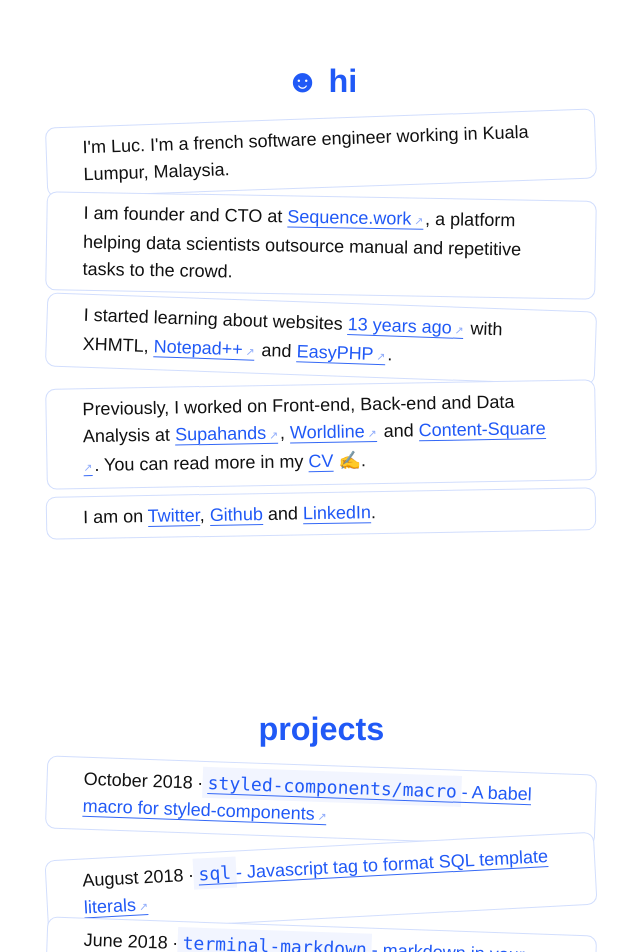
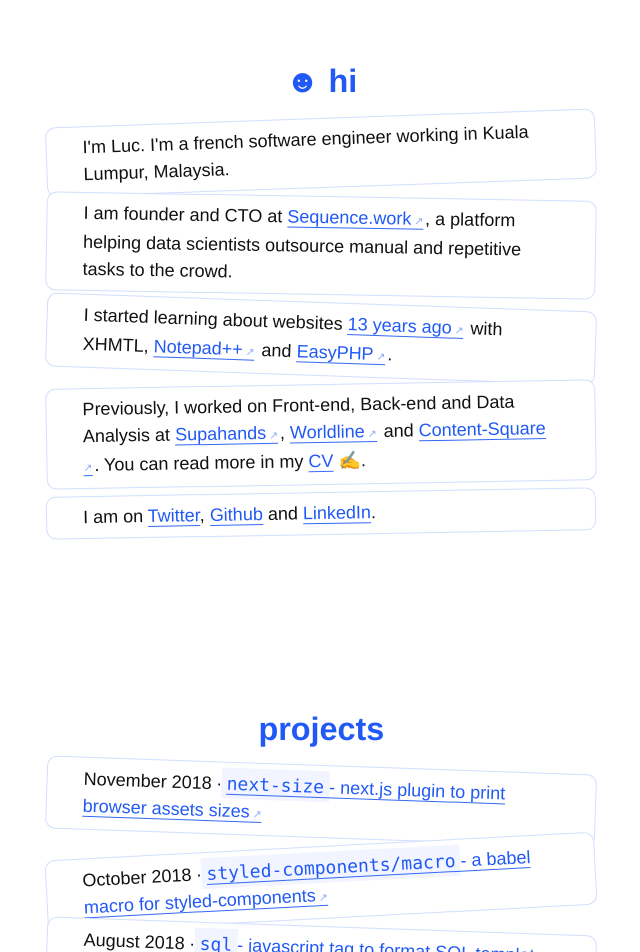
Before and after one commit to lucleray/luc.im, a Next.js app: page / in a window 1280 px wide. Shown: the top 952 px of the page, without its empty margins (56-696 px from the left). Built offline with nearby package versions, Linux system fonts and the light colour scheme; a web font is replaced by a local one.

Commit message:
add next-size

```diff
--- a/pages/index.js
+++ b/pages/index.js
@@ -13,11 +13,20 @@ import { LightText, InlineCode } from '../components/inline'
 
 const mywork = [
   {
+    id: 'next-size',
+    date: 'November 2018',
+    title: [
+      <InlineCode>next-size</InlineCode>,
+      ' - next.js plugin to print browser assets sizes'
+    ],
+    url: 'https://github.com/lucleray/next-size'
+  },
+  {
     id: 'babel-macro-styled-components',
     date: 'October 2018',
     title: [
       <InlineCode>styled-components/macro</InlineCode>,
-      ' - A babel macro for styled-components'
+      ' - a babel macro for styled-components'
     ],
     url: 'https://www.styled-components.com/docs/tooling#babel-macro'
   },
@@ -26,7 +35,7 @@ const mywork = [
     date: 'August 2018',
     title: [
       <InlineCode>sql</InlineCode>,
-      ' - Javascript tag to format SQL template literals'
+      ' - javascript tag to format SQL template literals'
     ],
     url: 'https://github.com/sequencework/sql'
   },
```
